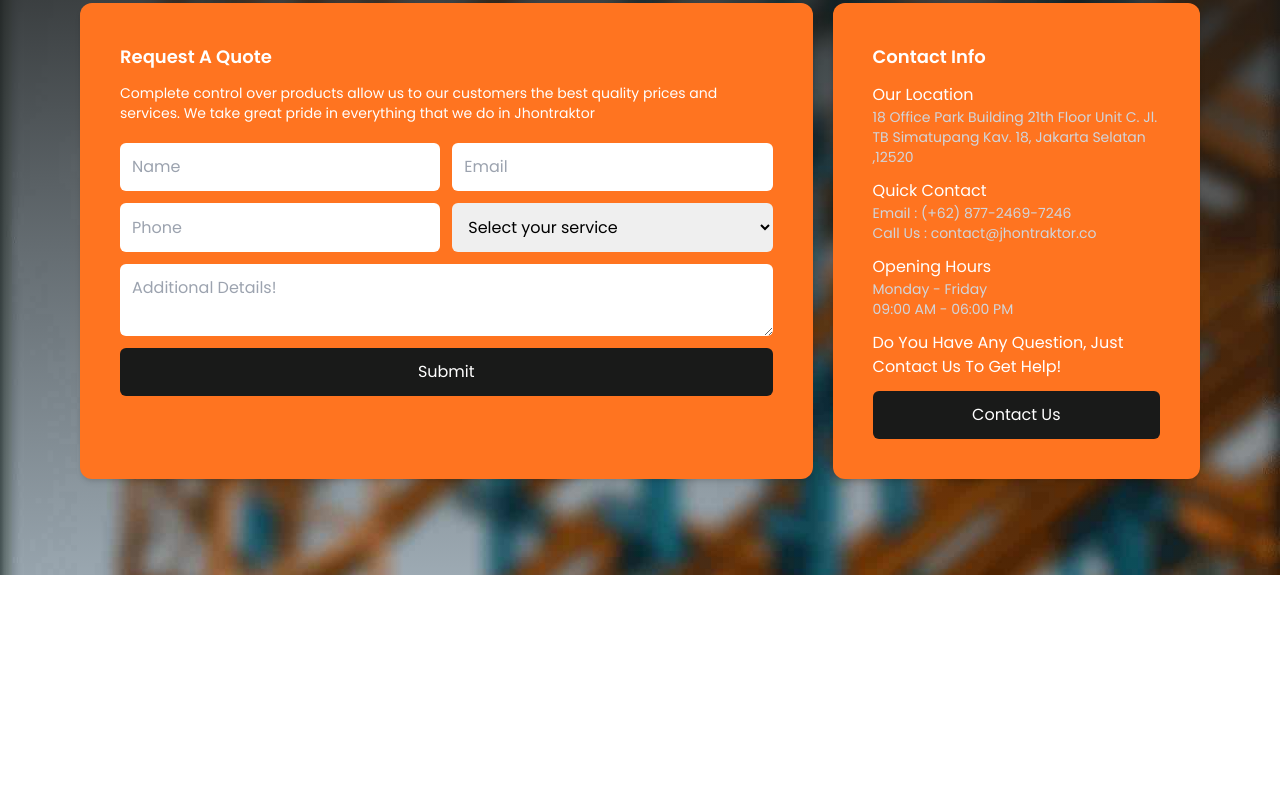
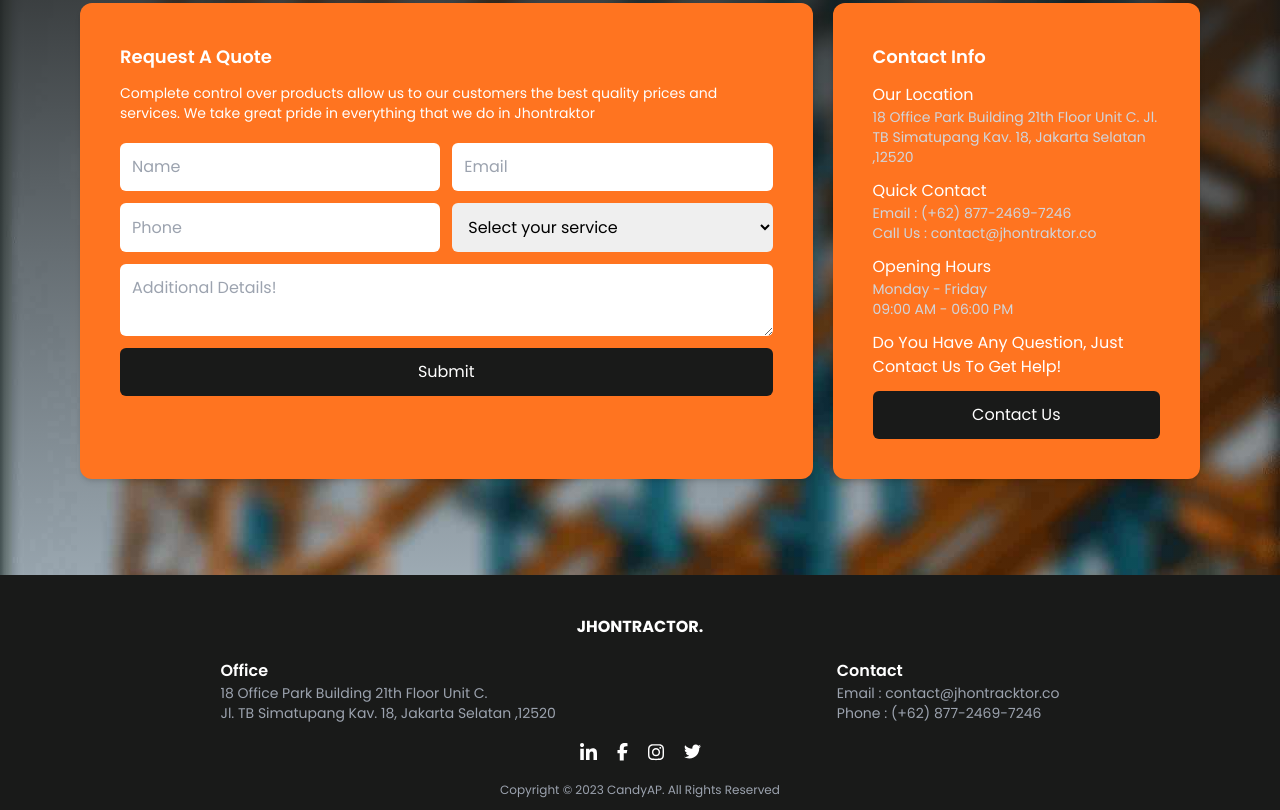
Before and after one commit to HeruAzyy/jhontractor, a website: page index.html in a window 1280 px wide. Shown: the part 2340-3150 px from the top of the page. Before the commit the page ends 2915 px from the top, so only its background shows below. Drawn offline with Linux system fonts and the light colour scheme; a web font is replaced by a local one.

Commit message:
Add: footer

```diff
--- a/assets/input.css
+++ b/assets/input.css
@@ -16,6 +16,7 @@
 	@apply after:content-[''] after:block after:w-0 after:h-0.5 after:bg-orange hover:after:w-full after:transition-all after:duration-300;
 }
 
+/* SCROLLBAR CUSTOM */
 *::-webkit-scrollbar {
 	@apply w-0;
 }
--- a/index.html
+++ b/index.html
@@ -436,6 +436,88 @@
 			</div>
 		</section>
 
+		<!-- FOOTER -->
+		<footer class="px-10 bg-dark pt-10 lg:px-20">
+			<div class="uppercase font-bold text-white text-center">
+				<a href="/" class="hover:text-orange">Jhontractor.</a>
+			</div>
+
+			<div
+				class="flex w-full flex-wrap justify-between md:flex-nowrap lg:justify-around">
+				<div class="text-white py-5 w-full md:w-auto">
+					<h4 class="font-semibold text-center md:text-left">Office</h4>
+					<p class="text-sm text-gray-400 text-center md:text-left">
+						18 Office Park Building 21th Floor Unit C.
+						<br />
+						Jl. TB Simatupang Kav. 18, Jakarta Selatan ,12520
+					</p>
+				</div>
+
+				<div class="text-white py-5 w-full md:w-auto">
+					<h4 class="font-semibold text-center md:text-left">Contact</h4>
+					<p class="text-sm text-gray-400 text-center md:text-left">
+						Email : contact@jhontracktor.co
+						<br />
+						Phone : (+62) 877-2469-7246
+					</p>
+				</div>
+			</div>
+
+			<div class="flex justify-center gap-5 pb-5">
+				<!-- Linkedin -->
+				<a href="#">
+					<svg
+						xmlns="http://www.w3.org/2000/svg"
+						width="17"
+						viewBox="0 0 448 512"
+						class="fill-white">
+						<path
+							d="M100.3 448H7.4V148.9h92.9zM53.8 108.1C24.1 108.1 0 83.5 0 53.8a53.8 53.8 0 0 1 107.6 0c0 29.7-24.1 54.3-53.8 54.3zM447.9 448h-92.7V302.4c0-34.7-.7-79.2-48.3-79.2-48.3 0-55.7 37.7-55.7 76.7V448h-92.8V148.9h89.1v40.8h1.3c12.4-23.5 42.7-48.3 87.9-48.3 94 0 111.3 61.9 111.3 142.3V448z" />
+					</svg>
+				</a>
+
+				<!-- facebook -->
+				<a href="#">
+					<svg
+						xmlns="http://www.w3.org/2000/svg"
+						width="11"
+						viewBox="0 0 320 512"
+						class="fill-white">
+						<path
+							d="M80 299.3V512H196V299.3h86.5l18-97.8H196V166.9c0-51.7 20.3-71.5 72.7-71.5c16.3 0 29.4 .4 37 1.2V7.9C291.4 4 256.4 0 236.2 0C129.3 0 80 50.5 80 159.4v42.1H14v97.8H80z" />
+					</svg>
+				</a>
+
+				<!-- instagram -->
+				<a href="#">
+					<svg
+						xmlns="http://www.w3.org/2000/svg"
+						width="16"
+						viewBox="0 0 448 512"
+						class="fill-white">
+						<path
+							d="M224.1 141c-63.6 0-114.9 51.3-114.9 114.9s51.3 114.9 114.9 114.9S339 319.5 339 255.9 287.7 141 224.1 141zm0 189.6c-41.1 0-74.7-33.5-74.7-74.7s33.5-74.7 74.7-74.7 74.7 33.5 74.7 74.7-33.6 74.7-74.7 74.7zm146.4-194.3c0 14.9-12 26.8-26.8 26.8-14.9 0-26.8-12-26.8-26.8s12-26.8 26.8-26.8 26.8 12 26.8 26.8zm76.1 27.2c-1.7-35.9-9.9-67.7-36.2-93.9-26.2-26.2-58-34.4-93.9-36.2-37-2.1-147.9-2.1-184.9 0-35.8 1.7-67.6 9.9-93.9 36.1s-34.4 58-36.2 93.9c-2.1 37-2.1 147.9 0 184.9 1.7 35.9 9.9 67.7 36.2 93.9s58 34.4 93.9 36.2c37 2.1 147.9 2.1 184.9 0 35.9-1.7 67.7-9.9 93.9-36.2 26.2-26.2 34.4-58 36.2-93.9 2.1-37 2.1-147.8 0-184.8zM398.8 388c-7.8 19.6-22.9 34.7-42.6 42.6-29.5 11.7-99.5 9-132.1 9s-102.7 2.6-132.1-9c-19.6-7.8-34.7-22.9-42.6-42.6-11.7-29.5-9-99.5-9-132.1s-2.6-102.7 9-132.1c7.8-19.6 22.9-34.7 42.6-42.6 29.5-11.7 99.5-9 132.1-9s102.7-2.6 132.1 9c19.6 7.8 34.7 22.9 42.6 42.6 11.7 29.5 9 99.5 9 132.1s2.7 102.7-9 132.1z" />
+					</svg>
+				</a>
+
+				<!-- twitter -->
+				<a href="#">
+					<svg
+						xmlns="http://www.w3.org/2000/svg"
+						width="17"
+						viewBox="0 0 512 512"
+						class="fill-white">
+						<path
+							d="M459.4 151.7c.3 4.5 .3 9.1 .3 13.6 0 138.7-105.6 298.6-298.6 298.6-59.5 0-114.7-17.2-161.1-47.1 8.4 1 16.6 1.3 25.3 1.3 49.1 0 94.2-16.6 130.3-44.8-46.1-1-84.8-31.2-98.1-72.8 6.5 1 13 1.6 19.8 1.6 9.4 0 18.8-1.3 27.6-3.6-48.1-9.7-84.1-52-84.1-103v-1.3c14 7.8 30.2 12.7 47.4 13.3-28.3-18.8-46.8-51-46.8-87.4 0-19.5 5.2-37.4 14.3-53 51.7 63.7 129.3 105.3 216.4 109.8-1.6-7.8-2.6-15.9-2.6-24 0-57.8 46.8-104.9 104.9-104.9 30.2 0 57.5 12.7 76.7 33.1 23.7-4.5 46.5-13.3 66.6-25.3-7.8 24.4-24.4 44.8-46.1 57.8 21.1-2.3 41.6-8.1 60.4-16.2-14.3 20.8-32.2 39.3-52.6 54.3z" />
+					</svg>
+				</a>
+			</div>
+
+			<p class="text-gray-400 pb-3 text-xs text-center">
+				Copyright © 2023 CandyAP. All Rights Reserved
+			</p>
+		</footer>
+
 		<script src="assets/script.js"></script>
 	</body>
 </html>
```
Also changed, not shown: css/output.css.
